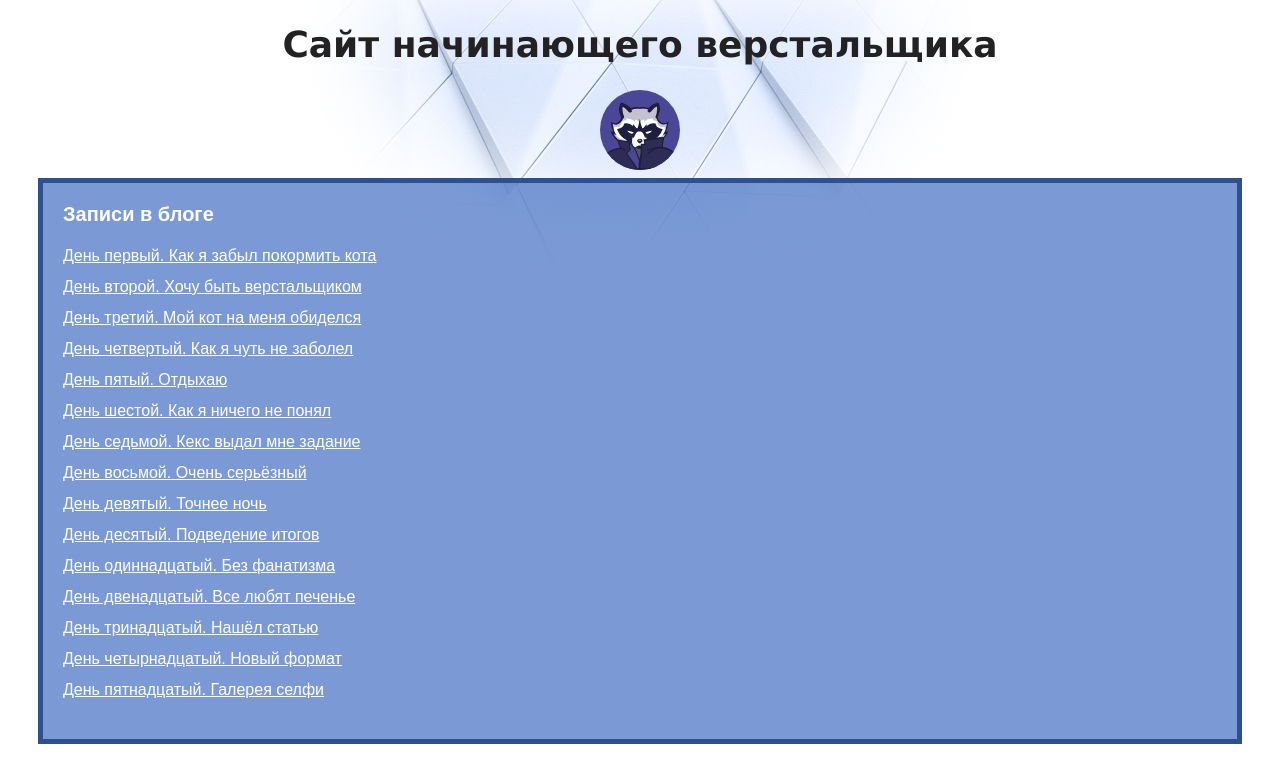
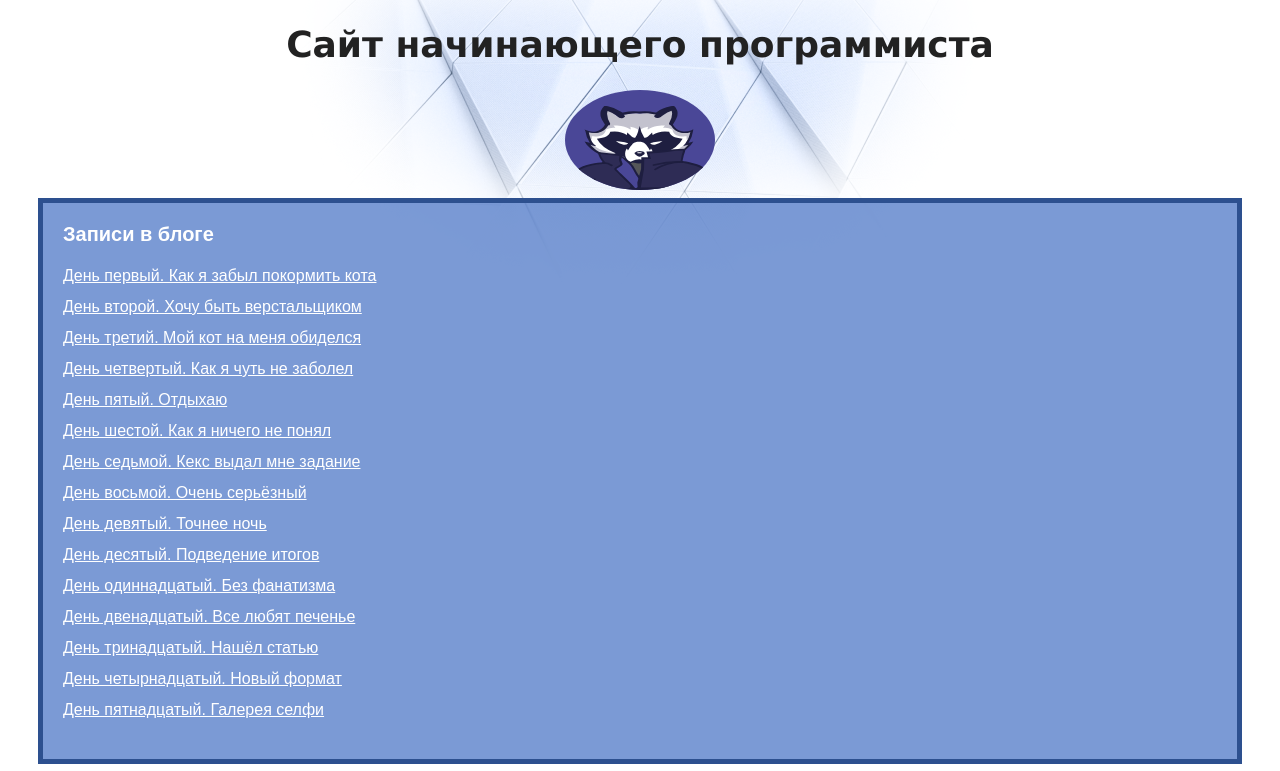
Before and after one commit to talehqarayev/MySite, a plain HTML site: page index.html in a window 1280 px wide. Shown: the top 771 px of the page. Drawn offline with Linux system fonts and the light colour scheme.

Commit message:
Update index.html

```diff
--- a/index.html
+++ b/index.html
@@ -7,11 +7,11 @@
   </head>
   <body>
     <header>
-      <h1 class="page-title">Сайт начинающего верстальщика</h1>
+      <h1 class="page-title">Сайт начинающего программиста</h1>
     </header>
     <main>
       <div class="avatar-container">
-        <img class="avatar" src="img/raccoon.svg" width="80" height="80" alt="Аватарка">
+        <img class="avatar" src="img/raccoon.svg" width="150" height="100" alt="Аватарка">
       </div>
       <nav class="blog-navigation">
         <h2>Записи в блоге</h2>
```
